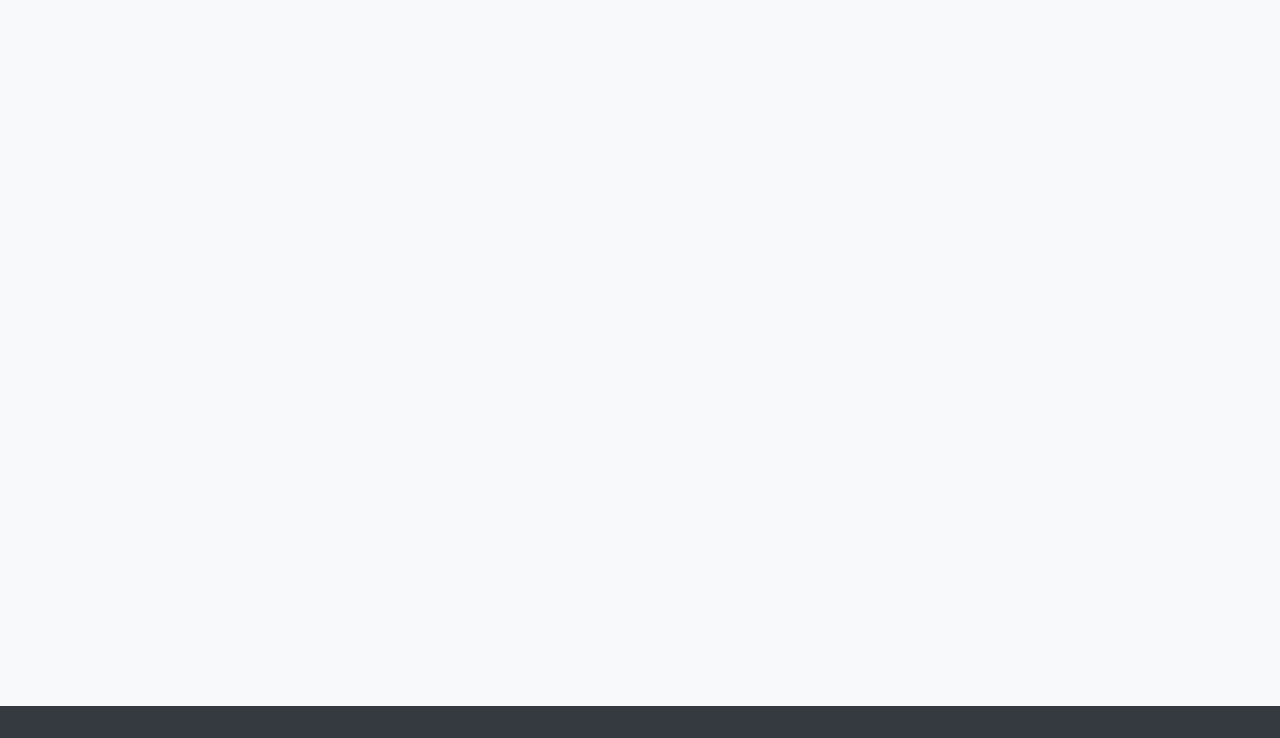
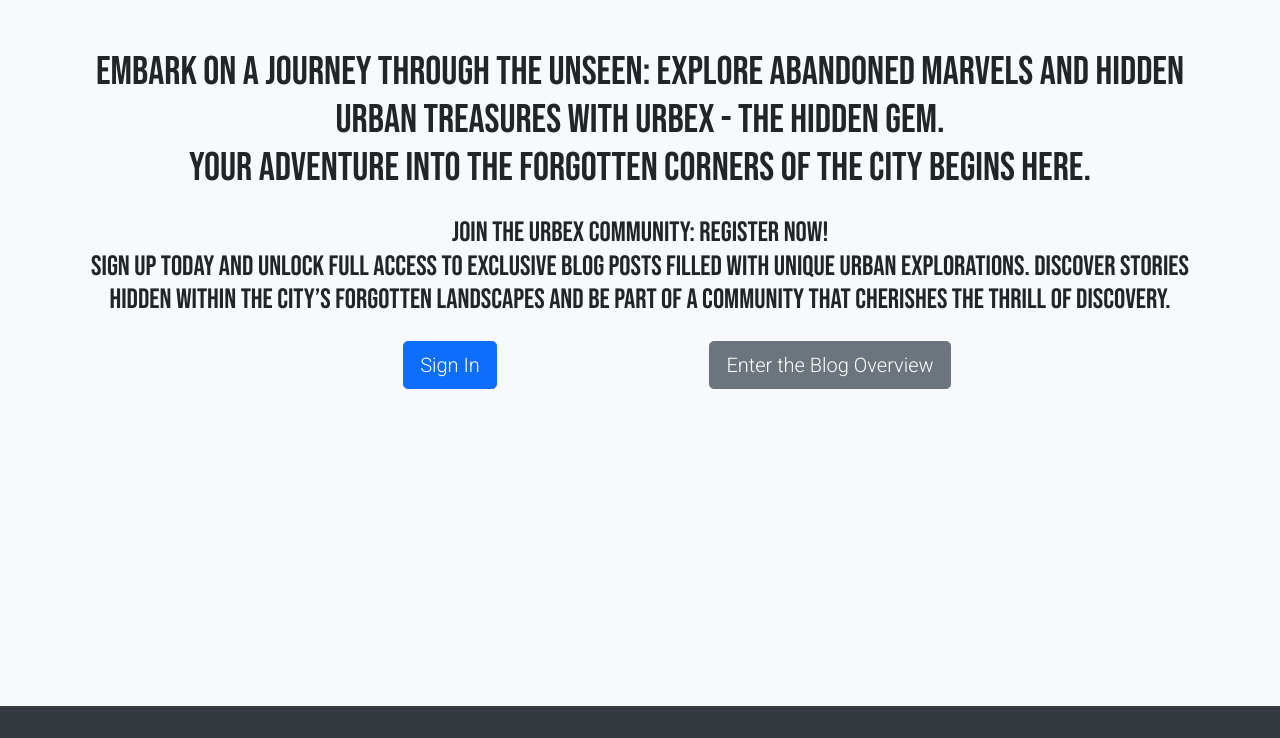
Before and after one commit to FabiMe/Urbex-Hidden-Treasure, a Django app: page / in a window 1280 px wide. Shown: the part 62-800 px from the top of the page. Run offline with Django 3.2, Linux system fonts and the light colour scheme; data that the repository does not hold is empty; some libraries are stand-ins or nearby versions; some web fonts are replaced.

Commit message:
add view for home.html

```diff
--- a/blog/urls.py
+++ b/blog/urls.py
@@ -1,11 +1,13 @@
 from django.urls import path
-from .views import PostDetail, PostList, PostLike, SignUpView, LoginView, LogoutView, ProfileView, EditProfileView, DeleteAccountView, PostCreateView
+from .views import (PostDetail, PostList, PostLike, SignUpView, LoginView, LogoutView,
+                    ProfileView, EditProfileView, DeleteAccountView, PostCreateView, PostListView)
 from django.contrib import admin
 from django.urls import include
 
 urlpatterns = [
     path('', PostList.as_view(), name='home'),
     path('create/', PostCreateView.as_view(), name='post_create'),
+    path('blog-overview/', PostListView.as_view(), name='blog_overview'),
     path('<slug:slug>/', PostDetail.as_view(), name='post_detail'),
     path('like/<slug:slug>/', PostLike.as_view(), name='post_like'),
     path('signup/', SignUpView.as_view(), name='account_signup'),
@@ -14,4 +16,5 @@
     path('profile/', ProfileView.as_view(), name='account_profile'),
     path('profile/edit/', EditProfileView.as_view(), name='account_edit_profile'),
     path('profile/delete/', DeleteAccountView.as_view(), name='account_delete'),
+    path('login/', LoginView.as_view(), name='account_login'),
 ]
--- a/blog/views.py
+++ b/blog/views.py
@@ -1,6 +1,7 @@
 from django.utils.decorators import method_decorator
 from django.contrib.auth.decorators import login_required
 from django.views import generic, View
+from django.views.generic import ListView
 from django.shortcuts import render, redirect, get_object_or_404
 from django.contrib import messages
 from django.contrib.auth import authenticate, login, logout
@@ -15,7 +16,7 @@
 class PostList(generic.ListView):
     model = Post
     queryset = Post.objects.filter(status=1).order_by("-created_on")
-    template_name = "index.html"
+    template_name = "home.html"
     paginate_by = 6
 
 
@@ -179,3 +180,10 @@
             messages.success(request, 'Blog post created successfully!')
             return redirect('home')
         return render(request, self.template_name, {'form': form})
+
+
+class PostListView(ListView):
+    model = Post
+    template_name = 'index.html'
+    context_object_name = 'posts'
+    paginate_by = 6  # Optional: if you want pagination
--- a/templates/base.html
+++ b/templates/base.html
@@ -50,7 +50,7 @@
                         <a class="nav-link" href="{% url 'home' %}">Home</a>
                     </li>
                     <li class="nav-item">
-                        <a class="nav-link" href="">Blog</a>
+                        <a class="nav-link" href="{% url 'blog_overview' %}">Blog</a>
                     </li>
                     <li class="nav-item">
                         <a class="nav-link" href="">Map</a>
--- /dev/null
+++ b/templates/home.html
@@ -0,0 +1,17 @@
+{% extends "base.html" %}
+
+{% block content %}
+<div class="container text-center mt-5">
+    <h1 class="mb-4">Embark on a Journey Through the Unseen: Explore Abandoned Marvels and Hidden Urban Treasures with Urbex - The Hidden Gem.<br>Your Adventure into the Forgotten Corners of the City Begins Here.</h1>
+    <h3 class="mb-4">Join the Urbex Community: Register Now!<br>Sign up today and unlock full access to exclusive blog posts filled with unique urban explorations. Discover stories hidden within the city’s forgotten landscapes and be part of a community that cherishes the thrill of discovery.</h3>
+
+    <div class="row justify-content-center">
+        <div class="col-md-4 mb-2">
+            <a href="{% url 'account_login' %}" class="btn btn-primary btn-lg">Sign In</a>
+        </div>
+        <div class="col-md-4 mb-2">
+            <a href="{% url 'blog_overview' %}" class="btn btn-secondary btn-lg">Enter the Blog Overview</a>
+        </div>
+    </div>
+</div>
+{% endblock %}
```
